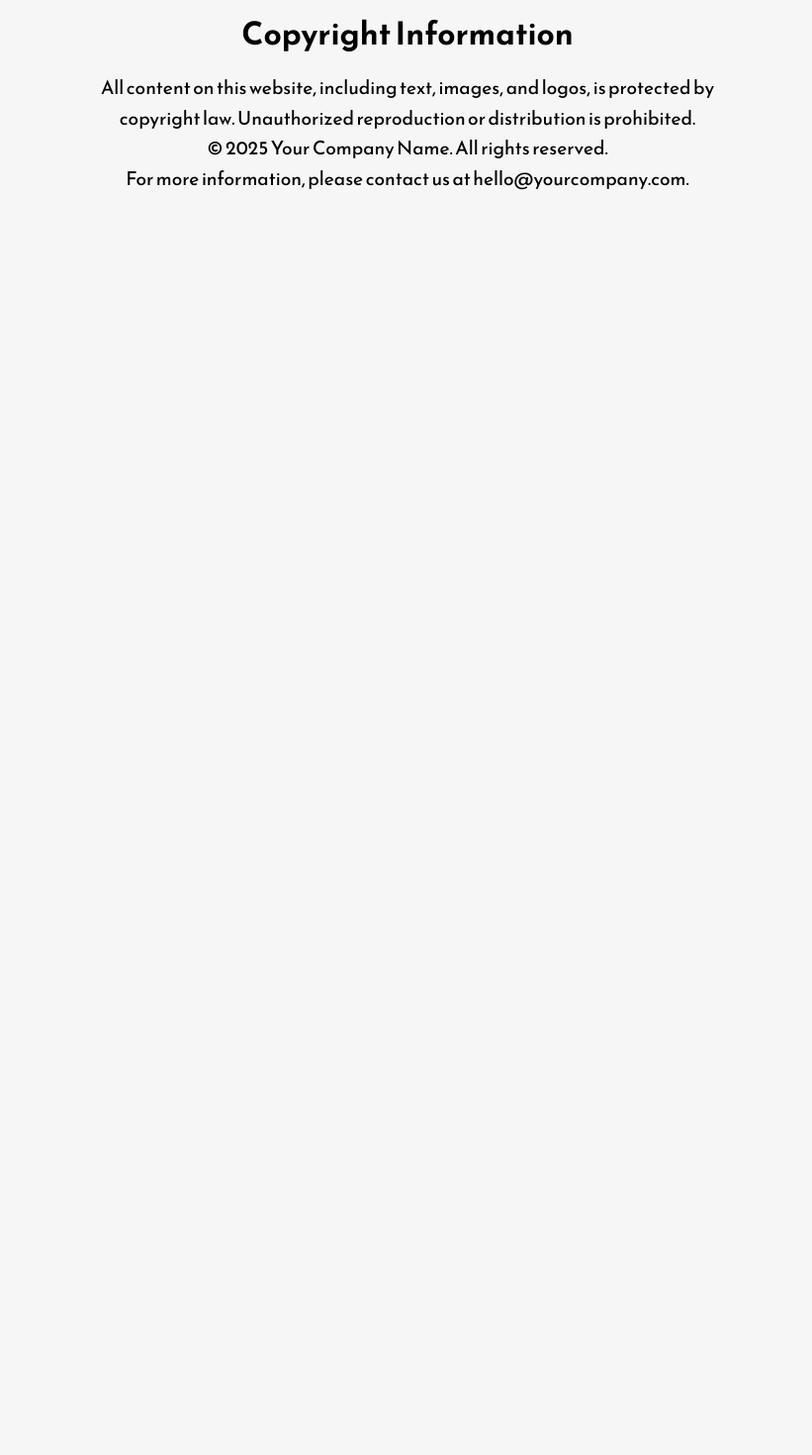
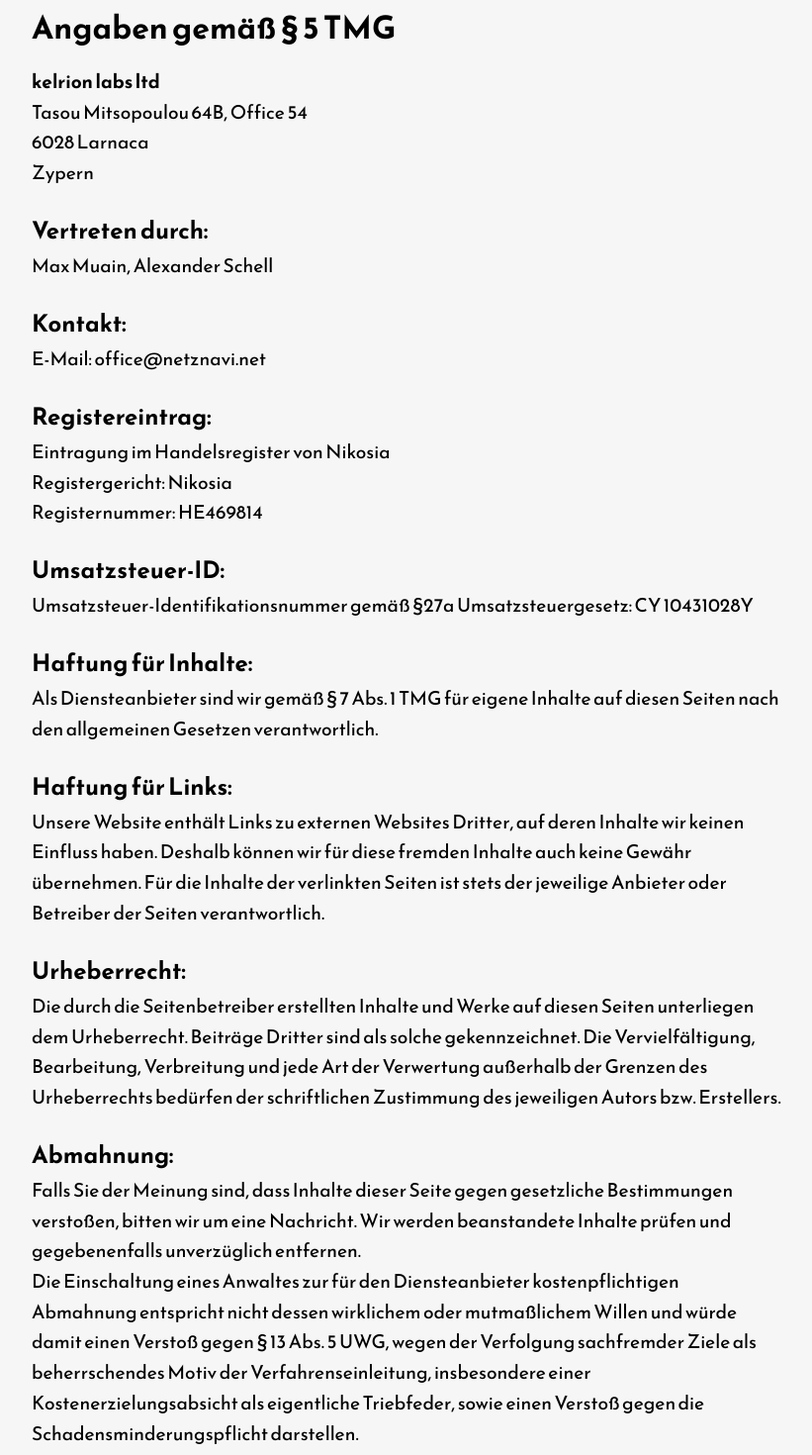
Before and after one commit to YuvrajShekhar/NetzNavi-Landing-Page, a React (Create React App) app: page /copyright in a window 1280 px wide. Shown: the part 40-1510 px from the top of the page at 99% size, without its empty margins (228-1049 px from the left). Before the commit the page ends 800 px from the top, so only its background shows below. Built offline with nearby package versions, Linux system fonts and the light colour scheme.

Commit message:
made changes to footer, added content to features and also added content to copyright page

```diff
--- a/public/index.html
+++ b/public/index.html
@@ -2,15 +2,15 @@
 <html lang="en">
   <head>
     <meta charset="utf-8" />
-    <link rel="icon" type="image/svg+xml" href="/src/Assets/Logo3.png" />
-    <meta name="viewport" content="width=device-width, initial-scale=1" />
-    <meta name="theme-color" content="#000000" />
-    <link rel="icon" type="image/svg+xml" href="/src/Assets/Logo3.png" />
-    <link rel="manifest" href="%PUBLIC_URL%/manifest.json" />
+    <link rel="icon" type="image/png" href="Logo3.png" />
+    <!-- <meta name="viewport" content="width=device-width, initial-scale=1" /> -->
+    <!-- <meta name="theme-color" content="#000000" /> -->
+    <!-- <link rel="icon" type="image/svg+xml" href="/src/Assets/Logo3.png" />
+    <link rel="manifest" href="%PUBLIC_URL%/manifest.json" /> -->
     <link rel="preconnect" href="https://fonts.googleapis.com">
     <link rel="preconnect" href="https://fonts.gstatic.com" crossorigin>
     <link href="https://fonts.googleapis.com/css2?family=Reem+Kufi:wght@400..700&display=swap" rel="stylesheet">
-    <title>NetzNavi Landing Pages</title>
+    <title>NetzNavi Landing Page</title>
   </head>
   <body>
     <noscript>You need to enable JavaScript to run this app.</noscript>
--- a/src/App.css
+++ b/src/App.css
@@ -563,3 +563,16 @@
 .copyright-page a:hover {
   text-decoration: underline;
 }
+
+.slideshow-caption{
+  font-size: 22px;
+  color: #363636;
+  margin-top: 8px;
+  font-style: bold;
+  margin-top: 2rem;
+}
+
+.copyright-heading{
+  margin-top: 1.5rem;
+  margin-bottom: 0.2rem;
+}
--- a/src/Components/CopyrightPage.jsx
+++ b/src/Components/CopyrightPage.jsx
@@ -2,19 +2,46 @@
 
 const CopyrightPage = () => {
   return (
-    <div className="copyright-page" style={{ minHeight: "100vh", padding: "50px", textAlign: "center" }}>
-      <h1>Copyright Information</h1>
-      <p>
-        All content on this website, including text, images, and logos, is
-        protected by copyright law. Unauthorized reproduction or distribution is
-        prohibited.
-      </p>
-      <p>
-        © 2025 Your Company Name. All rights reserved.
-      </p>
-      <p>
-        For more information, please contact us at <a href="mailto:hello@yourcompany.com">hello@yourcompany.com</a>.
-      </p>
+    <div className="copyright-page">
+    <h1 className="copyright-heading">Angaben gemäß § 5 TMG</h1>
+
+    <p><strong>kelrion labs ltd</strong><br />
+    Tasou Mitsopoulou 64B, Office 54<br />
+    6028 Larnaca<br />
+    Zypern</p>
+
+    <h2 className="copyright-heading">Vertreten durch:</h2>
+    <p>Max Muain, Alexander Schell</p>
+
+    <h2 className="copyright-heading">Kontakt:</h2>
+    <p>E-Mail: <a href="mailto:office@netznavi.net">office@netznavi.net</a></p>
+
+    <h2 className="copyright-heading">Registereintrag:</h2>
+    <p>Eintragung im Handelsregister von Nikosia<br />
+    Registergericht: Nikosia<br />
+    Registernummer: HE469814</p>
+
+    <h2 className="copyright-heading">Umsatzsteuer-ID:</h2>
+    <p>Umsatzsteuer-Identifikationsnummer gemäß §27a Umsatzsteuergesetz: CY 10431028Y</p>
+
+    <h2 className="copyright-heading">Haftung für Inhalte:</h2>
+    <p>Als Diensteanbieter sind wir gemäß § 7 Abs. 1 TMG für eigene Inhalte auf diesen Seiten nach den allgemeinen Gesetzen verantwortlich.</p>
+
+    <h2 className="copyright-heading">Haftung für Links:</h2>
+    <p>Unsere Website enthält Links zu externen Websites Dritter, auf deren Inhalte wir keinen Einfluss haben. Deshalb können wir für diese fremden Inhalte auch keine Gewähr übernehmen.
+    Für die Inhalte der verlinkten Seiten ist stets der jeweilige Anbieter oder Betreiber der Seiten verantwortlich.</p>
+
+    <h2 className="copyright-heading">Urheberrecht:</h2>
+    <p>Die durch die Seitenbetreiber erstellten Inhalte und Werke auf diesen Seiten unterliegen dem Urheberrecht. Beiträge Dritter sind als solche gekennzeichnet.
+    Die Vervielfältigung, Bearbeitung, Verbreitung und jede Art der Verwertung außerhalb der Grenzen des Urheberrechts bedürfen der schriftlichen Zustimmung des jeweiligen Autors bzw. Erstellers.</p>
+
+    <h2 className="copyright-heading">Abmahnung:</h2>
+    <p>Falls Sie der Meinung sind, dass Inhalte dieser Seite gegen gesetzliche Bestimmungen verstoßen, bitten wir um eine Nachricht.
+    Wir werden beanstandete Inhalte prüfen und gegebenenfalls unverzüglich entfernen.</p>
+
+    <p>Die Einschaltung eines Anwaltes zur für den Diensteanbieter kostenpflichtigen Abmahnung entspricht nicht dessen wirklichem oder mutmaßlichem Willen und würde damit einen Verstoß gegen § 13 Abs. 5 UWG,
+    wegen der Verfolgung sachfremder Ziele als beherrschendes Motiv der Verfahrenseinleitung, insbesondere einer Kostenerzielungsabsicht als eigentliche Triebfeder,
+    sowie einen Verstoß gegen die Schadensminderungspflicht darstellen.</p>
     </div>
   );
 };
--- a/src/Components/Footer.jsx
+++ b/src/Components/Footer.jsx
@@ -1,9 +1,5 @@
 import React from "react";
 import Logo from "../Assets/Logo3.png";
-import { BsTwitter } from "react-icons/bs";
-import { SiLinkedin } from "react-icons/si";
-import { BsYoutube } from "react-icons/bs";
-import { FaFacebookF } from "react-icons/fa";
 import { Link } from "react-router-dom";
 
 const Footer = () => {
@@ -14,15 +10,9 @@
         <div className="footer-logo-container">
           <img src={Logo} alt="" />
         </div>
-        <div className="footer-icons">
-          <BsTwitter />
-          <SiLinkedin />
-          <BsYoutube />
-          <FaFacebookF />
-        </div>
       </div>
       <div className="footer-section-two">
-        <div className="footer-section-columns">
+        {/* <div className="footer-section-columns">
           <span>Qualität</span>
           <span>helfen</span>
           <span>Aktie</span>
@@ -35,6 +25,9 @@
         <div className="footer-section-columns">
           <span>Geschäftsbedingungen</span>
           <span>Datenschutzrichtlinie</span>
+        </div> */}
+        <div className="footer-section-columns">
+          <span>info@netznavi.net</span>
         </div>
       </div>
     </div>
--- a/src/Components/Navbar.jsx
+++ b/src/Components/Navbar.jsx
@@ -47,7 +47,7 @@
         <div className='navbar-links-container'>
         {/* <a href="#home">Home</a> */}
         <a href="#about">Vorteile</a>
-        <a href="#slideshow">Slideshow</a>
+        <a href="#slideshow">Features</a>
         <a href="#features">Funktionen</a>
         <a href="#testimonials">Bewertungen</a>
         <a href="#contact">Kontakt</a>
--- a/src/Components/Slideshow.jsx
+++ b/src/Components/Slideshow.jsx
@@ -13,10 +13,10 @@
 //   ];
 
   const images = [
-    { src: auswahl1, caption: "insert caption 1 here" },
-    { src: auswahl2, caption: "insert caption 2 here" },
-    { src: beispiel1, caption: "insert caption 3 here" },
-    { src: beispiel2, caption: "insert caption 4 here" }
+    { src: auswahl1, caption: "Wähle gewünschte Anbieter aus und trage Kundenwünsche ein" },
+    { src: auswahl2, caption: "Wähle zusätzliche Optionen aus" },
+    { src: beispiel1, caption: "Vergleiche die besten Kombinationen der Anbieter untereinander (Provisionen sind hier ausgeblendet)" },
+    { src: beispiel2, caption: "Suche aus bis zu zehn Angeboten das Beste für den Kunden aus  (Provisionen sind hier ausgeblendet)" }
 ];
 
 
@@ -33,6 +33,7 @@
             </div>
         ))}
     </Slide>
+    <p className='slideshow-caption'>Für eine vollständige Funktionsübersicht einfach anfragen</p>
 </div>
 
   );
--- a/src/Components/Testimonials.jsx
+++ b/src/Components/Testimonials.jsx
@@ -29,8 +29,7 @@
       <p className="primary-subheading">Bewertungen</p>
       <h1 className="primary-heading">Was sagen sie?</h1>
       <p className="primary-text">
-        Lorem ipsum dolor sit amet consectetur. Non tincidunt magna non et elit.
-        Dolor turpis molestie dui magnis facilisis at fringilla quam.
+      Lesen Sie, was unsere Kunden über ihre Erfahrungen sagen
       </p>
     </div>
     <Slide arrows={true} infinite={true}>
--- a/src/Components/Work.jsx
+++ b/src/Components/Work.jsx
@@ -7,16 +7,16 @@
   const WorkInfoData = [{
     image : MarketPenetration,
     title : "genaue Ergebnisse",
-    text : "Lorem ipsum dolor sit amet consectetur. Maecenas orci et sagittis duis elementum interdum facilisi bibendum."
+    text : "NetzNavi berechnet deine Provisionen Cent-genau, damit du das Beste aus deinem Geschäft holen kannst"
 },{
     image : Stopwatch,
     title : "Superschnell",
-    text : "Lorem ipsum dolor sit amet consectetur. Maecenas orci et"
+    text : "Mit der aktuellsten KI optimierten Suchergebnisse stehen in Sekunden zur Verfügung"
 
   },{
     image : Dependable,
     title : "Zuverlässig",
-    text : "Lorem ipsum dolor sit amet consectetur. Maecenas orci et lorem ipsum"
+    text : "Ihre Verbindung ist Ende-zu-Ende verschlüsselt, und Ihre Daten bleiben stets geschützt – sicher und privat"
 
   },
 ]
@@ -27,7 +27,7 @@
             <p className='primary-subheading'>Funktionen</p>
             <h1 className='primary-heading'>Wie es funktioniert</h1>
             <p className='primary-text'>
-            NetzNavi wird täglich mit den neuesten Tarifen der Provider aktualisiert. Anhand der Kundenngaben wird dann die beste Kombination binnen Sekunden berechnet.
+            NetzNavi wird täglich mit den neuesten Tarifen der Provider aktualisiert. Anhand der Kundenangaben wird dann die beste Kombination binnen Sekunden berechnet.
             </p>
         </div>
         <div className='work-section-bottom'>
```
